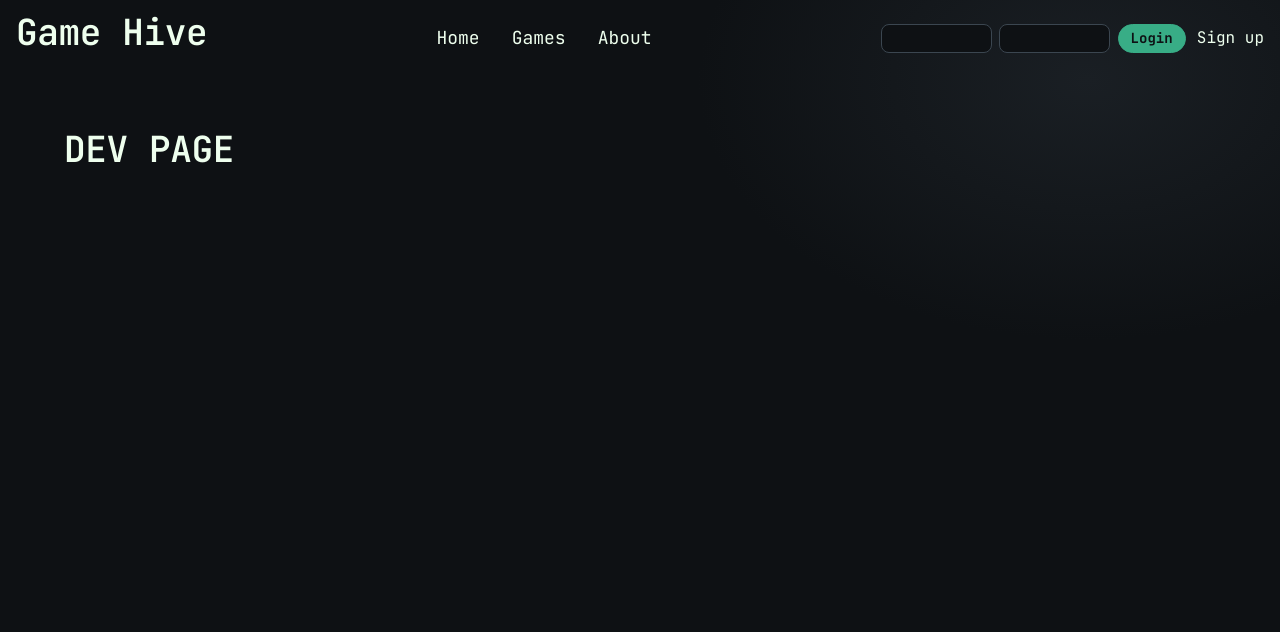
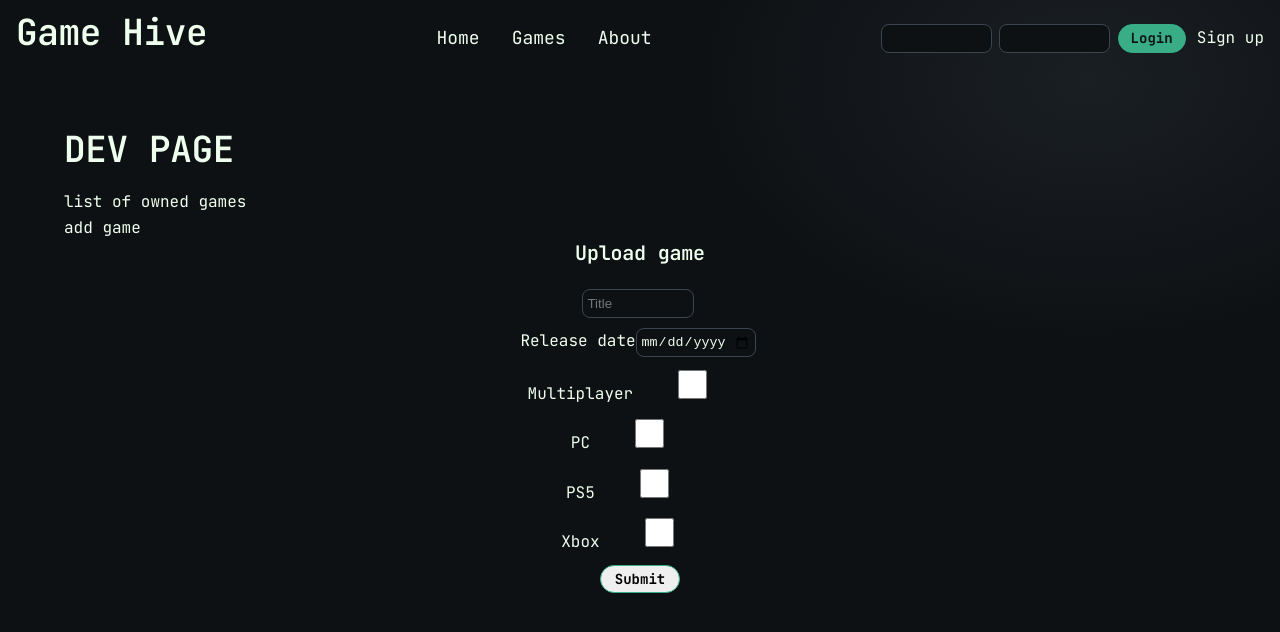
Before and after one commit to maxmattiasson/GameHive, a React (Vite) app in the folder apps/web/frontend/: page /dev/profile in a window 1280 px wide. Shown: the top 632 px of the page. Built offline with nearby package versions, Linux system fonts and the light colour scheme; no server answers.

Commit message:
dev upload game

```diff
--- /dev/null
+++ b/apps/web/frontend/src/components/games/CreateGameForm/CreateGameForm.module.css
@@ -0,0 +1,11 @@
+.devUploadForm {
+  display: flex;
+  flex-direction: column;
+  gap: 10px;
+  justify-content: center;
+  align-items: center;
+}
+
+.devUploadForm button {
+  width: 80px;
+}
--- /dev/null
+++ b/apps/web/frontend/src/components/games/CreateGameForm/CreateGameForm.tsx
@@ -0,0 +1,75 @@
+import type { Game } from "../../../types/game";
+import { useState } from "react";
+import styles from "./CreateGameForm.module.css"
+
+export default function CreateGameForm(){
+    const [title, setTitle] = useState("")
+    const [release, setRelease] = useState("")
+    const [platforms, setPlatforms] = useState<string[]>([]);
+    const [multiplayer, setMultiplayer] = useState(false);
+
+    const options = ["PC", "PS5", "Xbox"];
+
+    return (
+        <>
+            <form className={styles.devUploadForm}>
+                <h3>Upload game</h3>
+                {/* export interface Game {
+                  _id: string;
+                  title: string;
+                  release: Date;
+                  dev: string;
+                  genres: Genre[];
+                  platforms: string[];
+                  desc: string;
+                  thumb: string;
+                  multiplayer: boolean;
+                  avg_rating: number;
+                  review: any[];
+                } */}
+                <input
+                    type="text"
+                    name="title"
+                    value={title}
+                    onChange={(e) => setTitle(e.target.value)}
+                    placeholder="Title"
+                    required
+                />
+                <label>Release date
+                <input
+                    type="date"
+                    name="release"
+                    value={release}
+                    onChange={(e) => setRelease(e.target.value)}
+                    required
+                />
+                </label>
+                <label>Multiplayer
+                <input
+                    type="checkbox"
+                    checked={multiplayer}
+                    onChange={(e) => setMultiplayer(e.target.checked)}
+                    />
+                    </label>
+                {options.map((platform) => (
+                <label key={platform}>
+                    {platform}
+                    <input
+                    type="checkbox"
+                    value={platform}
+                    checked={platforms.includes(platform)}
+                    onChange={(e) => {
+                        if (e.target.checked) {
+                        setPlatforms([...platforms, platform]);
+                        } else {
+                        setPlatforms(platforms.filter(p => p !== platform));
+                        }
+                    }}
+                    />
+                </label>
+                ))}
+                        <button type="submit">Submit</button>
+            </form>
+        </>
+    )
+}
--- a/apps/web/frontend/src/pages/DevProfilePage.tsx
+++ b/apps/web/frontend/src/pages/DevProfilePage.tsx
@@ -1,4 +1,5 @@
 import { useAuth } from "../hooks/useAuth";
+import CreateGameForm from "../components/games/CreateGameForm/CreateGameForm";
 
 export default function DevProfilePage(){
 
@@ -8,6 +9,9 @@ export default function DevProfilePage(){
         <>
             <h1>DEV PAGE</h1>
             <p>{user?.username}</p>
+            <div>list of owned games</div>
+            <div>add game</div>
+            <CreateGameForm/>
         </>
     )
 }
```
Also changed, not shown: 1 other file (tests, documents, lock files or other folders).
